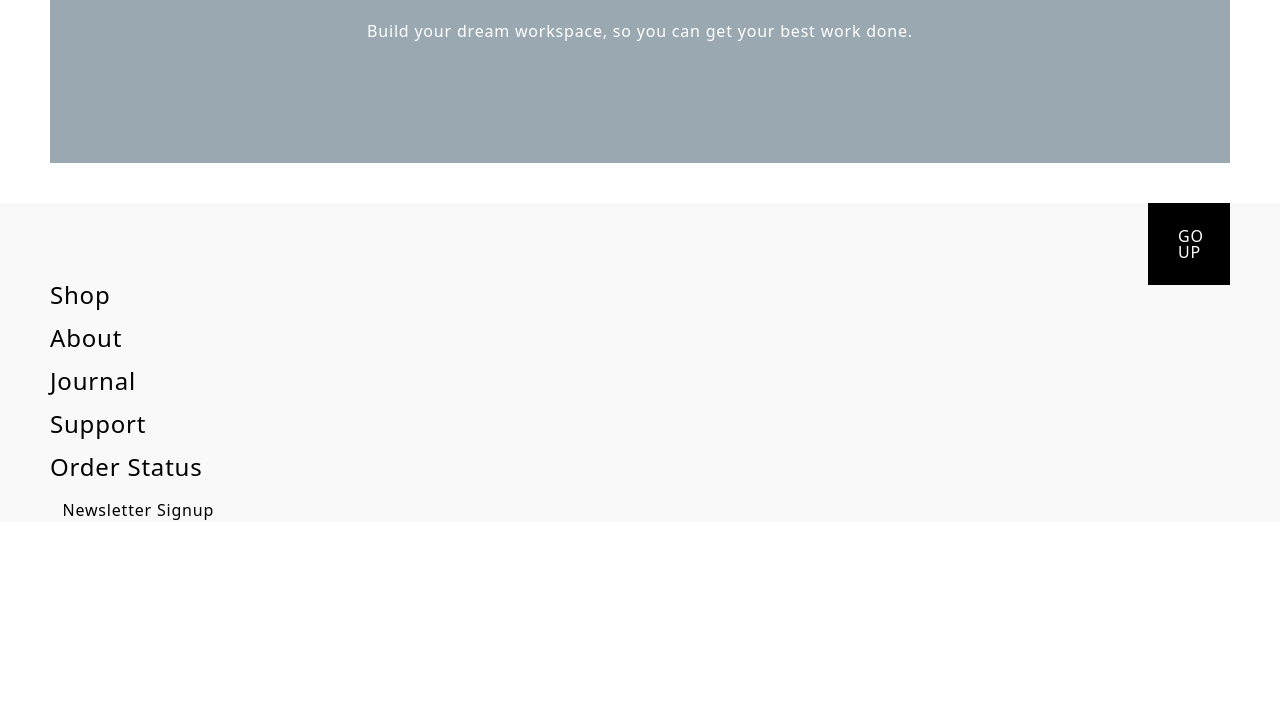
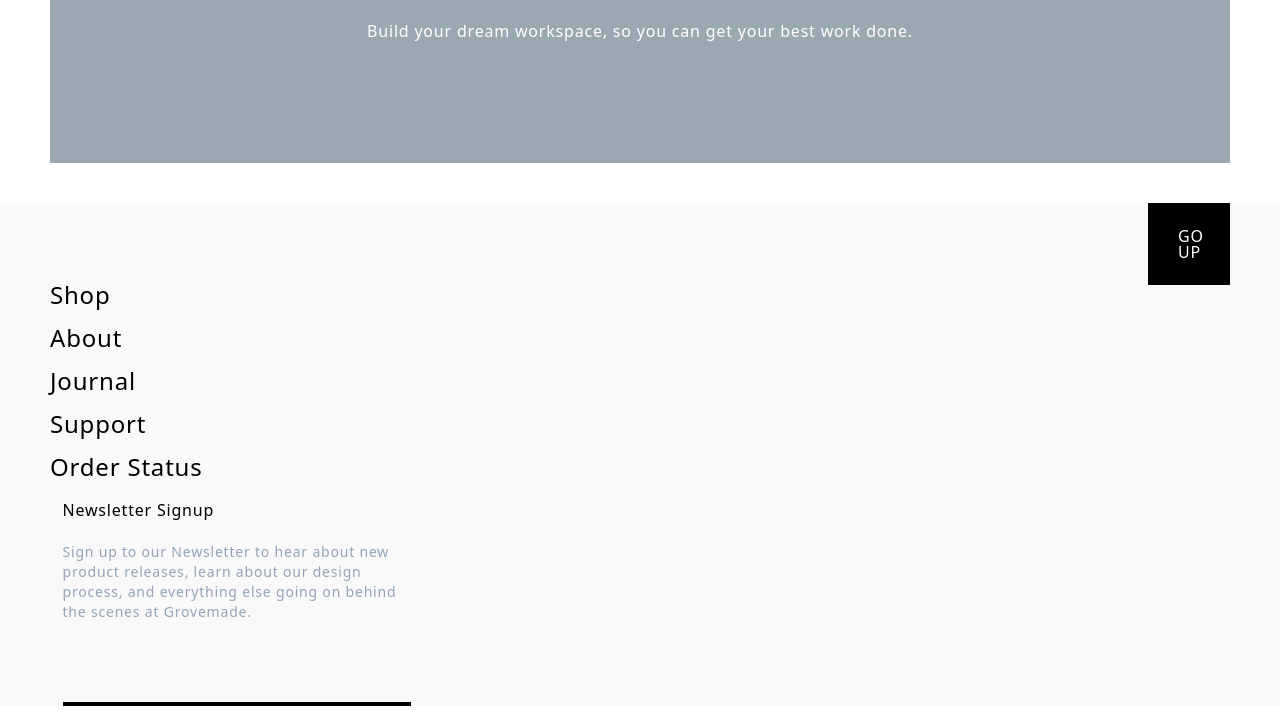
Before and after one commit to andriimakukha2/lesson-15, a plain HTML site: page index.html in a window 1280 px wide. Shown: the part 4746-5468 px from the top of the page. Before the commit the page ends 5268 px from the top, so only its background shows below. Drawn offline with nearby package versions, Linux system fonts and the light colour scheme.

Commit message:
fixet commit

```diff
--- a/Index.html
+++ b/index.html
@@ -171,14 +171,14 @@
   </div>
 </main>
 <footer class="bg-[#F9F9F9]">
-  <div class=" max-w-[1800] max-h-[283] px-[50px]">
+  <div class="max-w-[1800] max-h-[283] px-[50px]">
     <div class="pt-20 relative">
-      <div
-          class="max-w-[82px] max-h-[82px] bg-black hover:bg-[#444] text-white py-[25px] px-[30px] text-center absolute top-0 right-0 font-normal leading-none cursor-pointer">
+      <a href="#"
+         class="max-w-[82px] max-h-[82px] bg-black hover:bg-[#444] text-white py-[25px] px-[30px] text-center absolute top-0 right-0 font-normal leading-none cursor-pointer">
         GO
         <br>
         UP
-      </div>
+      </a>
       <div class="max-w-[170px]">
         <div class="mb-[16px] ">
           <a href="#" class="antialiased text-2xl leading-none">
@@ -207,19 +207,19 @@
         </div>
       </div>
       <div class="px-[12.5px] grow-[3]">
-        <div>
-          <div class="2xl">
+        <div class="max-w-[500px]">
+          <div class="2xl mb-5">
             <h5>
               Newsletter Signup
             </h5>
           </div>
+          <div class="max-w-[348px] text-sm text-slate-400">
+            Sign up to our Newsletter to hear about new product releases, learn about our design process, and everything
+            else going on behind the scenes at Grovemade.
+            <div class="mt-20 h-1 bg-black w-full mb-4"></div>
+          </div>
         </div>
       </div>
-      <!--      <div class="min-w-[170px]">-->
-      <!--        <div class="mb-[17px]">-->
-      <!--          <a> </a>-->
-      <!--        </div>-->
-      <!--      </div>-->
     </div>
   </div>
 </footer>
```
